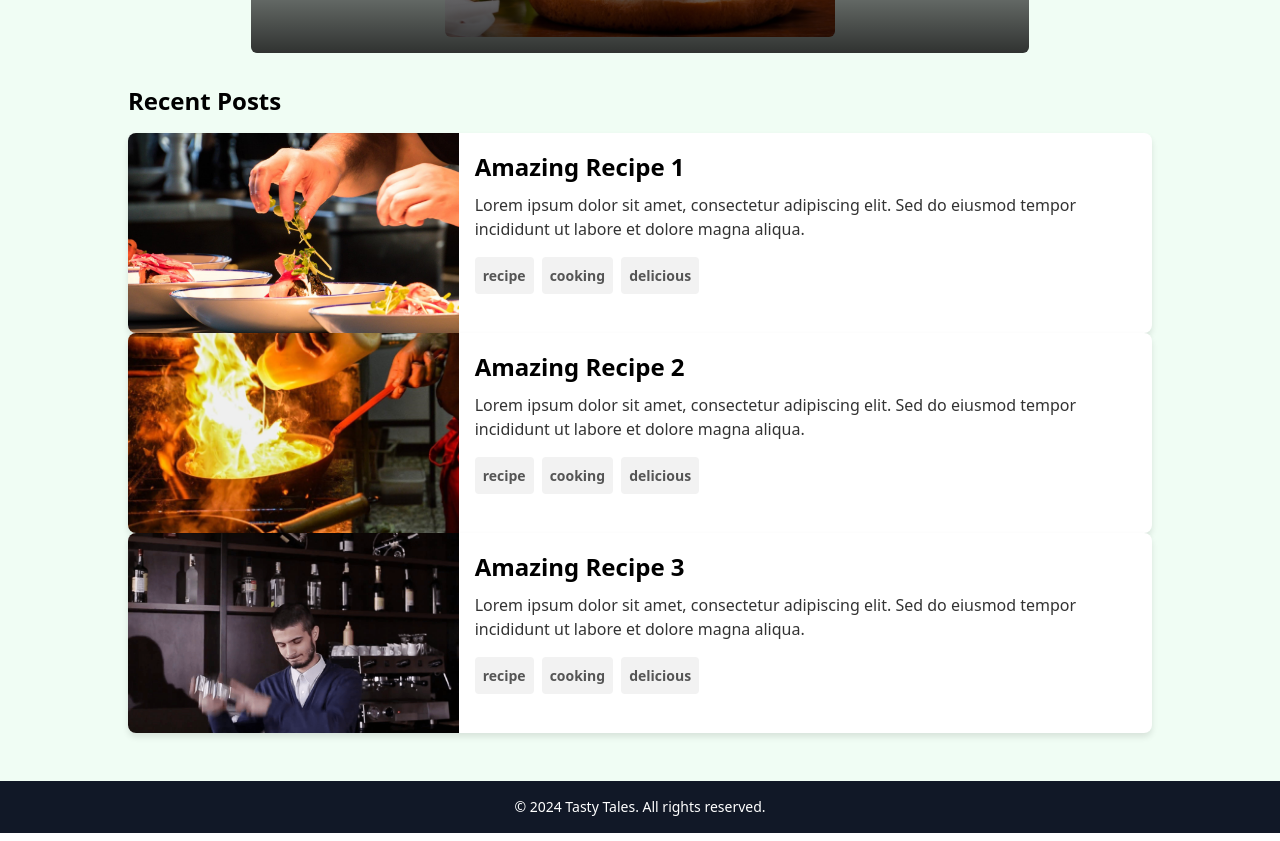
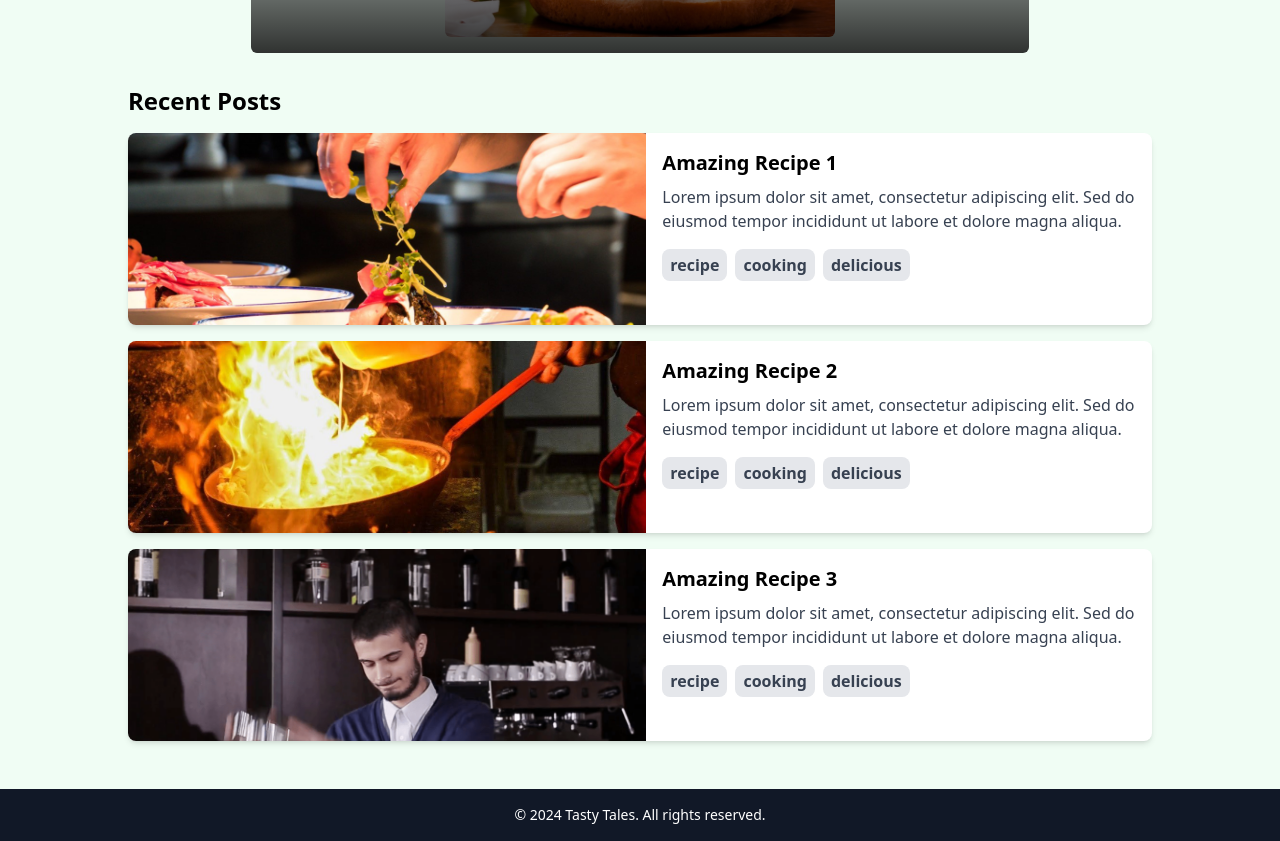
Before and after one commit to ramdeoines/Food-Blog, a Vue app: page / in a window 1280 px wide. Shown: the part 660-1501 px from the top of the page. Built offline with nearby package versions, Linux system fonts and the light colour scheme.

Commit message:
Working version, changed the card component in Home and now will make changes to the carousel component.

```diff
--- a/src/components/CarouselComponent.vue
+++ b/src/components/CarouselComponent.vue
@@ -49,32 +49,7 @@ export default {
                     title: 'Delicious Dish 5',
                     description: 'Lorem ipsum dolor sit amet, consectetur adipiscing elit.',
                     image: '/placeholders/food5.jpg',
-                },
-                {
-                    title: 'Delicious Dish 6',
-                    description: 'Lorem ipsum dolor sit amet, consectetur adipiscing elit.',
-                    image: '/placeholders/food6.jpg',
-                },
-                {
-                    title: 'Delicious Dish 7',
-                    description: 'Lorem ipsum dolor sit amet, consectetur adipiscing elit.',
-                    image: '/placeholders/food7.jpg',
-                },
-                {
-                    title: 'Delicious Dish 8',
-                    description: 'Lorem ipsum dolor sit amet, consectetur adipiscing elit.',
-                    image: '/placeholders/food8.jpg',
-                },
-                {
-                    title: 'Delicious Dish 9',
-                    description: 'Lorem ipsum dolor sit amet, consectetur adipiscing elit.',
-                    image: '/placeholders/food9.jpg',
-                },
-                {
-                    title: 'Delicious Dish 10',
-                    description: 'Lorem ipsum dolor sit amet, consectetur adipiscing elit.',
-                    image: '/placeholders/food10.jpg',
-                },
+                }
             ],
             currentIndex: 0,
             itemWidth: 0,
--- a/src/components/HomeCardComponent.vue
+++ b/src/components/HomeCardComponent.vue
@@ -1,12 +1,12 @@
 <template>
-  <router-link :to=" '/recipe/' + title">
-    <div class="card-container">
-      <img :src="image" :alt="altText" class="card-image">
-      <div class="card-content">
-        <div class="card-title">{{ title }}</div>
-        <p class="card-text">{{ content }}</p>
-        <div class="card-tags">
-          <span v-for="tag in tags" :key="tag" class="card-tag">{{ tag }}</span>
+  <router-link :to="' /recipe/' + title">
+    <div class="container flex max-w-full rounded-lg overflow-hidden shadow-md bg-white mb-4 dark:bg-gray-900">
+      <img :src="image" :alt="altText" class="object-cover h-48 w-full" />
+      <div class="p-4 flex flex-col">
+        <h2 class="text-xl font-bold mb-2">{{ title }}</h2>
+        <p class="text-gray-700 dark:text-gray-400 mb-4">{{ content }}</p>
+        <div class="flex items-center">
+          <span v-for="tag in tags" :key="tag" class="px-2 py-1 rounded-lg bg-gray-200 dark:bg-green-700 text-gray-700 font-bold mr-2 mb-2">{{ tag }}</span>
         </div>
       </div>
     </div>
@@ -24,78 +24,3 @@ export default {
   }
 }
 </script>
-
-<style scoped>
-/* Center the card horizontally */
-/* .flex {
-  justify-content: center;
-} */
-
-/* Card Styles */
-.card-container {
-  max-width: 100%;
-  background-color: #fff;
-  border-radius: 8px;
-  overflow: hidden;
-  box-shadow: 0 4px 6px rgba(0, 0, 0, 0.1);
-  display: flex;
-  /* margin: 1%; */
-}
-
-.card-image {
-  flex: 1;
-  object-fit: cover;
-  object-position: left;
-  width: 100%;
-  max-height: 200px;
-}
-
-.card-content {
-  flex: 2;
-  padding: 16px;
-  display: flex;
-  flex-direction: column;
-}
-
-.card-title {
-  font-size: 1.5rem;
-  font-weight: bold;
-  margin-bottom: 8px;
-}
-
-.card-text {
-  color: #333;
-  margin-bottom: 16px;
-}
-
-.card-tags {
-  display: flex;
-  flex-wrap: wrap;
-}
-
-.card-tag {
-  background-color: #f2f2f2;
-  color: #555;
-  font-size: 0.875rem;
-  font-weight: bold;
-  padding: 8px;
-  border-radius: 4px;
-  margin-right: 8px;
-  margin-bottom: 8px;
-}
-
-/* Media Query for Small Screens */
-@media screen and (max-width: 768px) {
-  .card-container {
-    flex-direction: column;
-    /* Stack elements vertically on smaller screens */
-    max-width: 100%;
-    margin: 2% 0;
-  }
-
-  .card-image {
-    max-height: 100%;
-    /* Adjusted for responsiveness */
-  }
-}
-</style>
```
